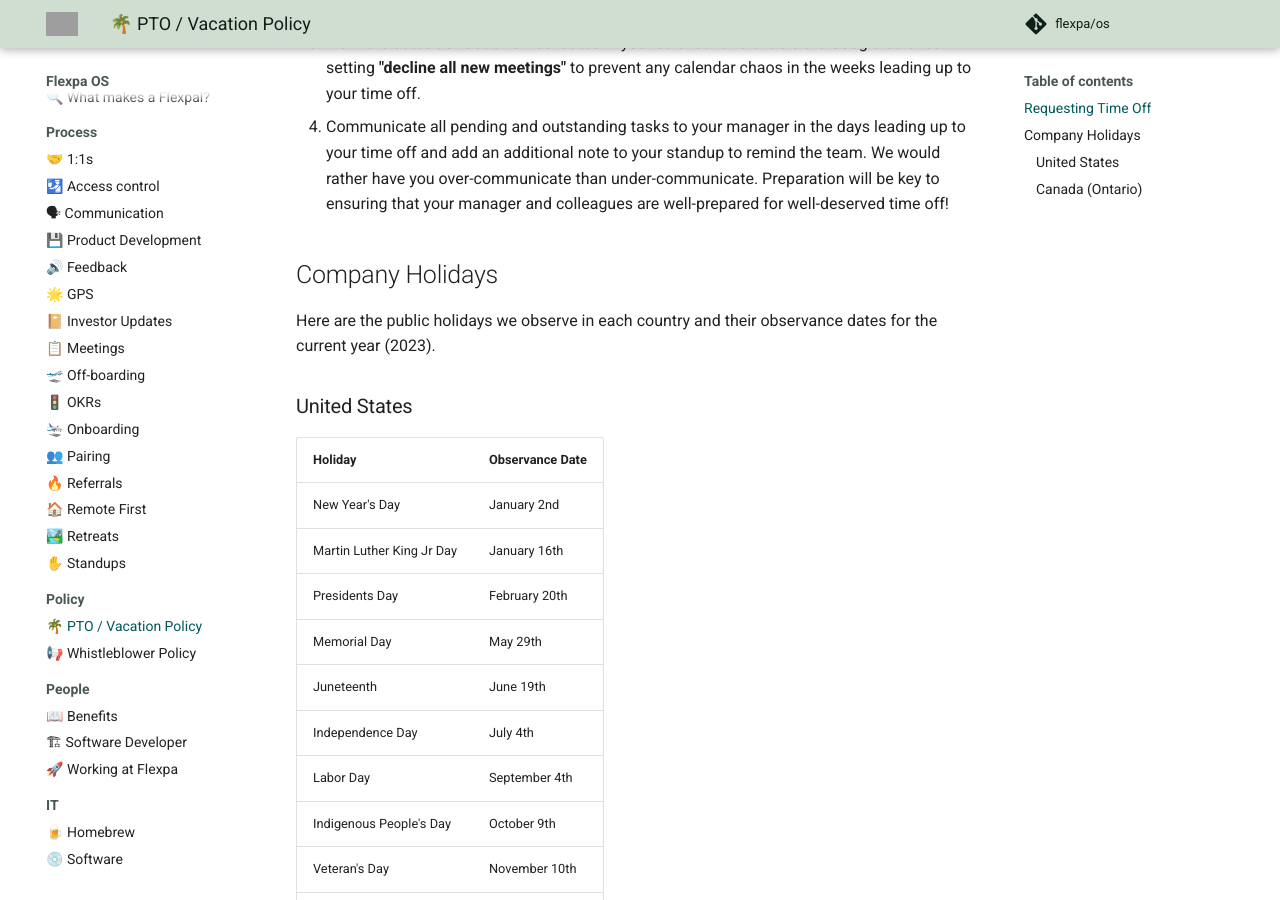
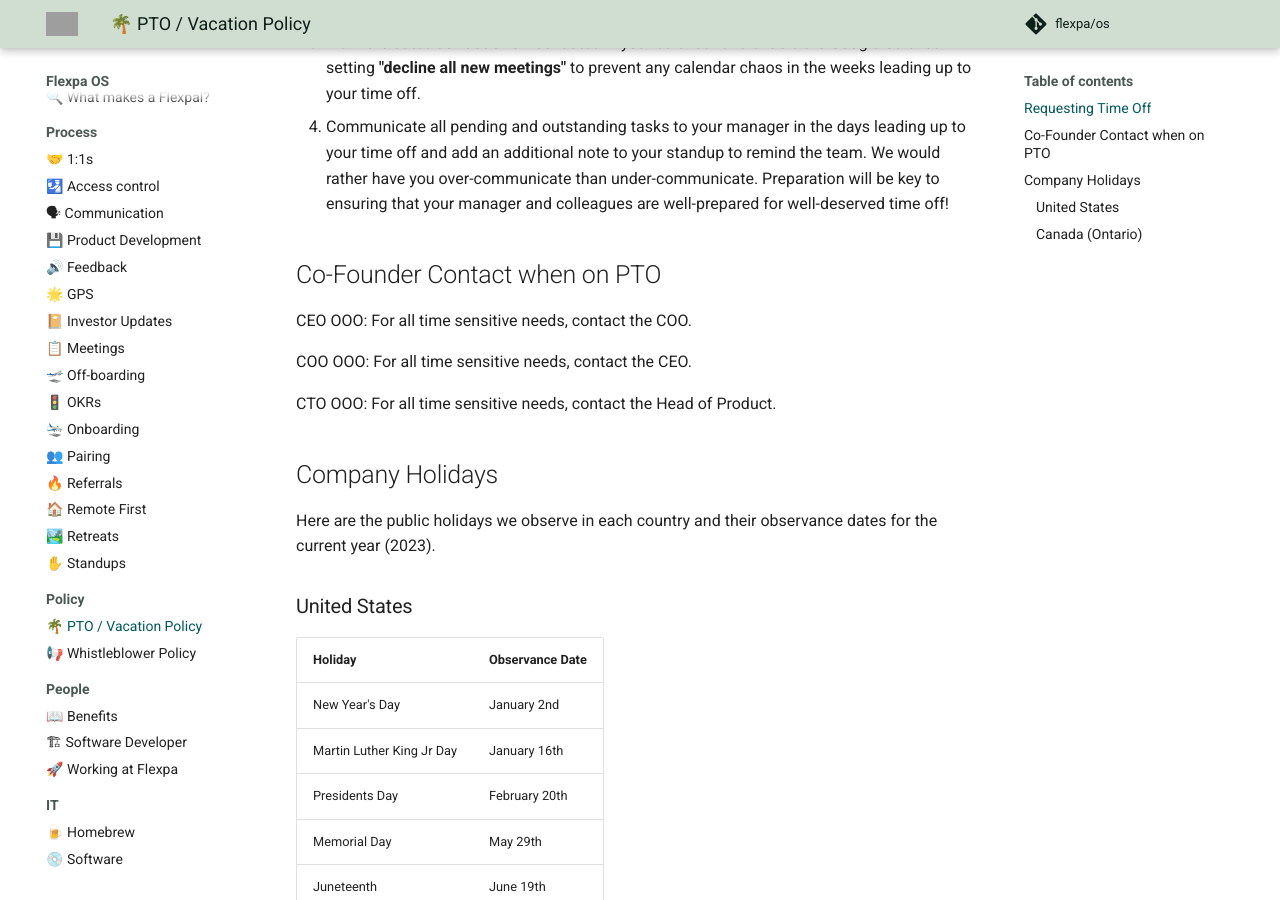
Before and after one commit to flexpa/os, an MkDocs documentation site: the page built from docs/policy/pto-vacation-policy.md, in a window 1280 px wide and 900 px high, scrolled down 345 px. Built offline with MkDocs 1.6.1 and Material for MkDocs 9.7.7, drawn with Linux system fonts in a browser that asks for light colours; comment, search, counter and statistics services are not loaded; grey boxes are pictures that could not be loaded.

Commit message:
Update pto-vacation-policy.md

```diff
--- a/docs/policy/pto-vacation-policy.md
+++ b/docs/policy/pto-vacation-policy.md
@@ -10,6 +10,15 @@
 2. Once your manager grants approval, add your planned time off to the Flexpa calendar and invite you & your manager for visibility.&#x20;
 3. Mark the dates as "Out of Office" dates in your calendar and enable the Google Calendar setting **"decline all new meetings"** to prevent any calendar chaos in the weeks leading up to your time off.&#x20;
 4. Communicate all pending and outstanding tasks to your manager in the days leading up to your time off and add an additional note to your standup to remind the team. We would rather have you over-communicate than under-communicate. Preparation will be key to ensuring that your manager and colleagues are well-prepared for well-deserved time off!&#x20;
+
+## Co-Founder Contact when on PTO
+
+CEO OOO: For all time sensitive needs, contact the COO.
+
+COO OOO: For all time sensitive needs, contact the CEO.
+
+CTO OOO: For all time sensitive needs, contact the Head of Product.
+
 
 ## Company Holidays
 
```
